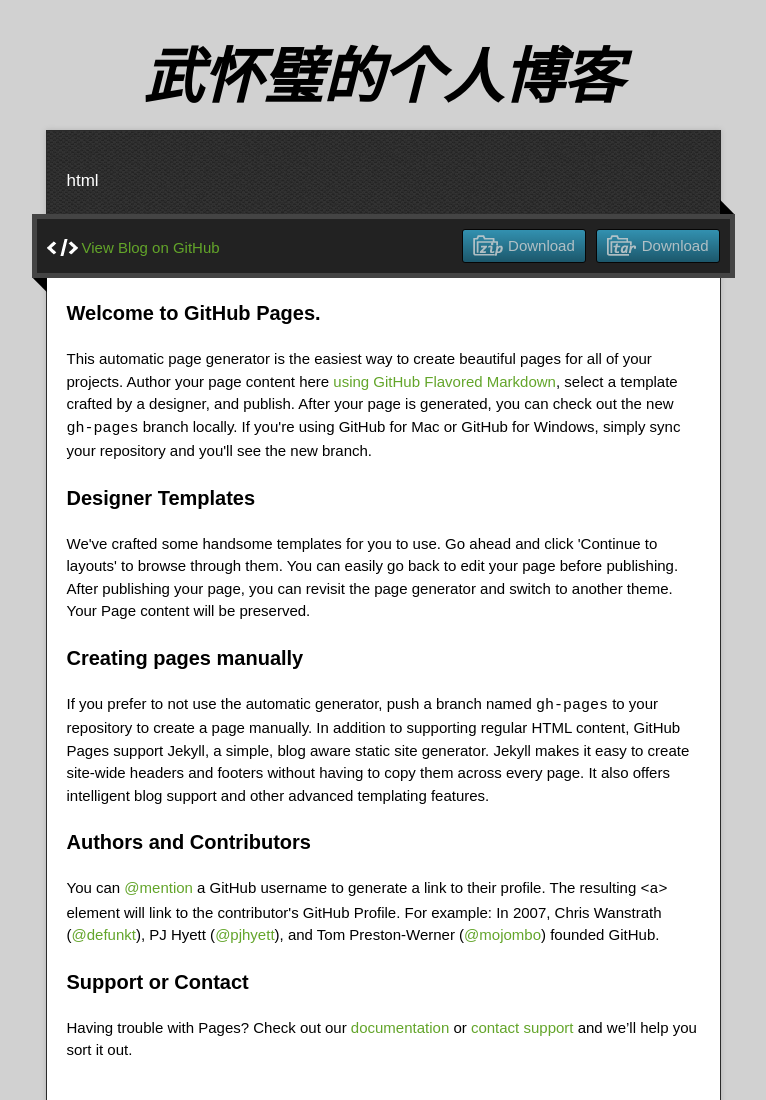
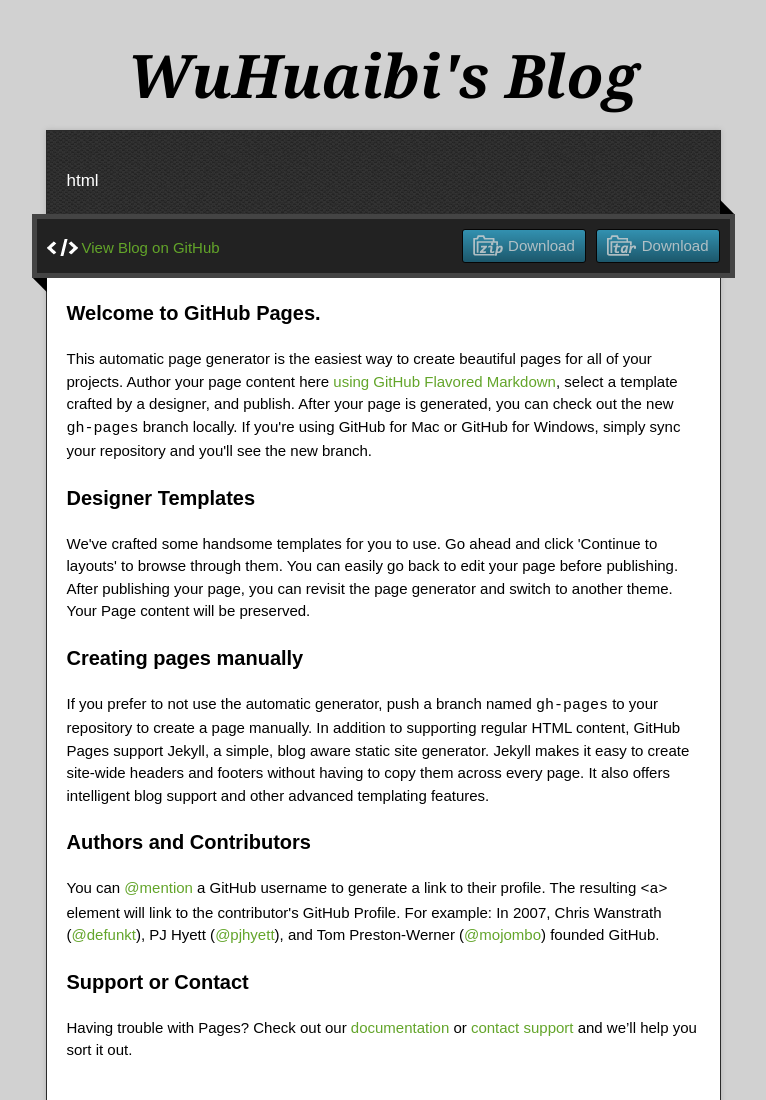
Before and after one commit to wuhuaibi/blog, a plain HTML site: page index.html in a window 1280 px wide. Shown: the top 1100 px of the page, without its empty margins (257-1023 px from the left). Drawn offline with nearby package versions, Linux system fonts and the light colour scheme.

Commit message:
Update index.html

```diff
--- a/index.html
+++ b/index.html
@@ -22,7 +22,7 @@
 
   <div class="wrapper">
     <header>
-      <h1 class="title">武怀璧的个人博客</h1>
+      <h1 class="title">WuHuaibi's Blog</h1>
     </header>
     <div id="container">
       <p class="tagline">html</p>
```
